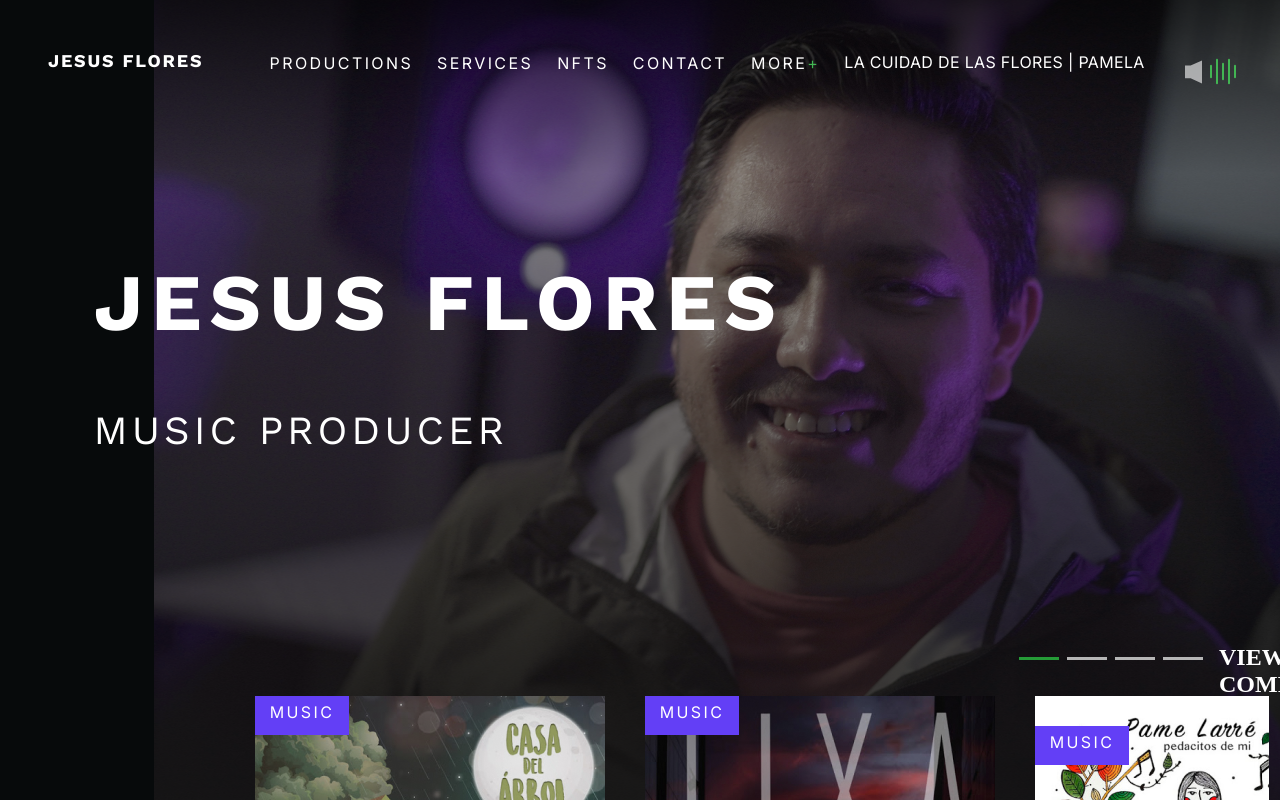
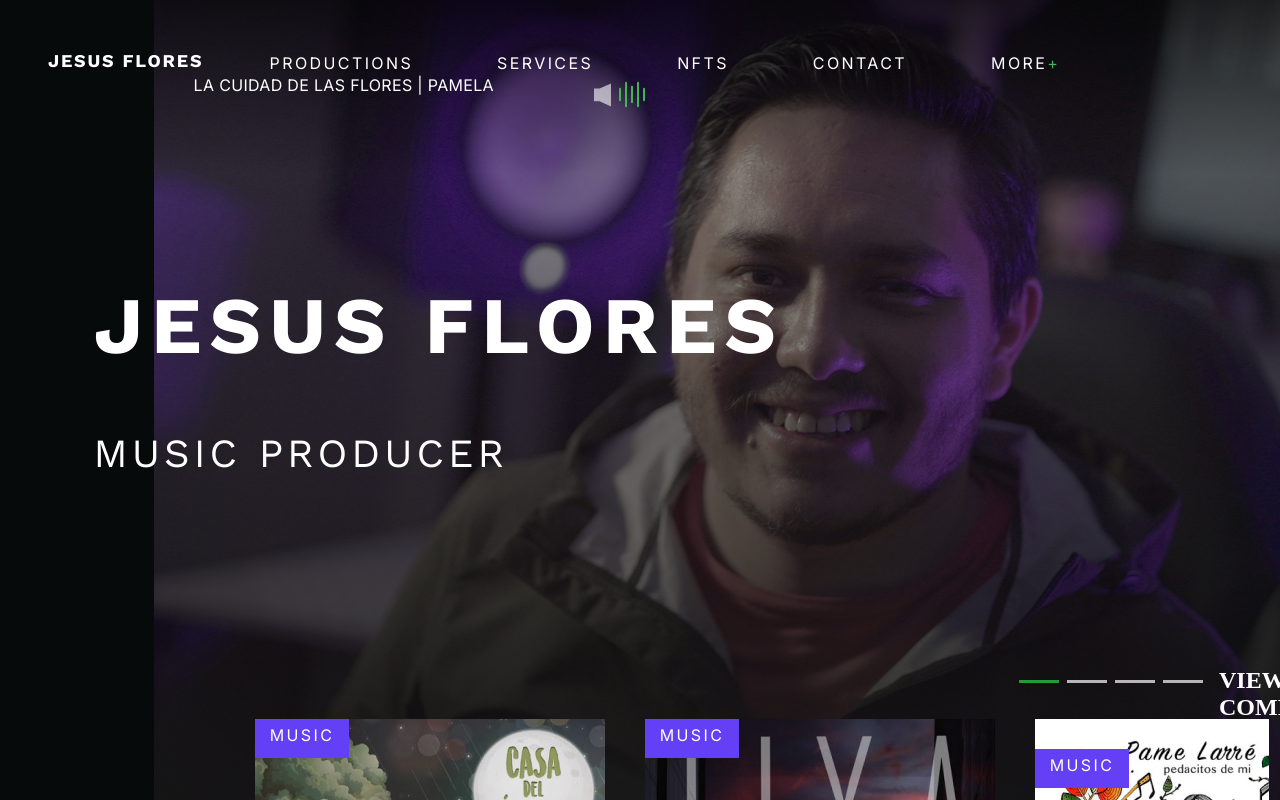
Before and after one commit to galarus/jesusflores, a Preact app: page / in a window 1280 px wide. Shown: the top 800 px of the page. Built offline with nearby package versions, Linux system fonts and the light colour scheme.

Commit message:
I add a column gap to the nav items

```diff
--- a/src/style.css
+++ b/src/style.css
@@ -24,6 +24,7 @@ body {
   display: flex;
   flex-wrap: wrap;
   flex-direction: row;
+  column-gap: 60px;
   margin-top: 52px;
   margin-left: 40px;
   text-transform: uppercase;
```
Also changed, not shown: 1 other file (tests, documents, lock files or other folders).
